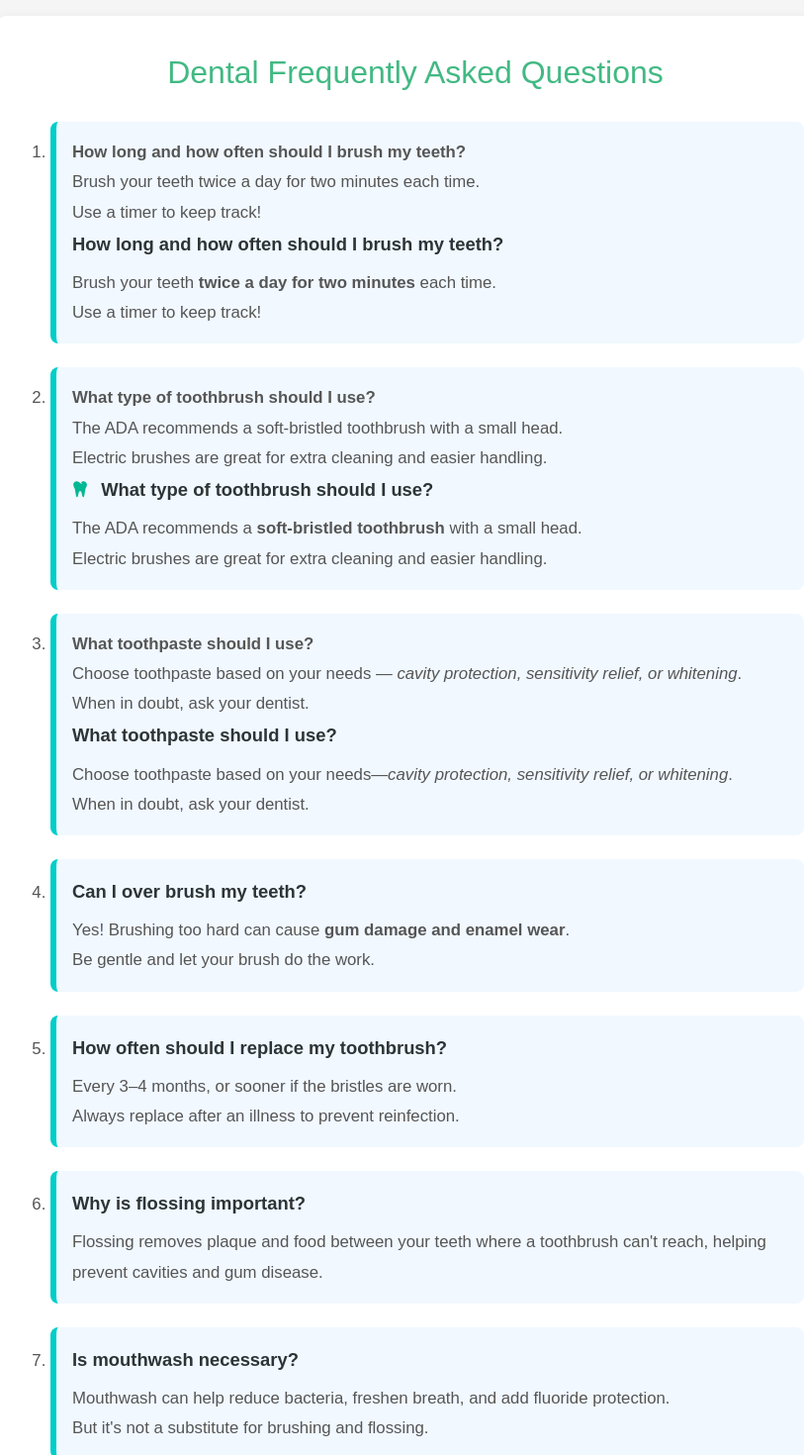
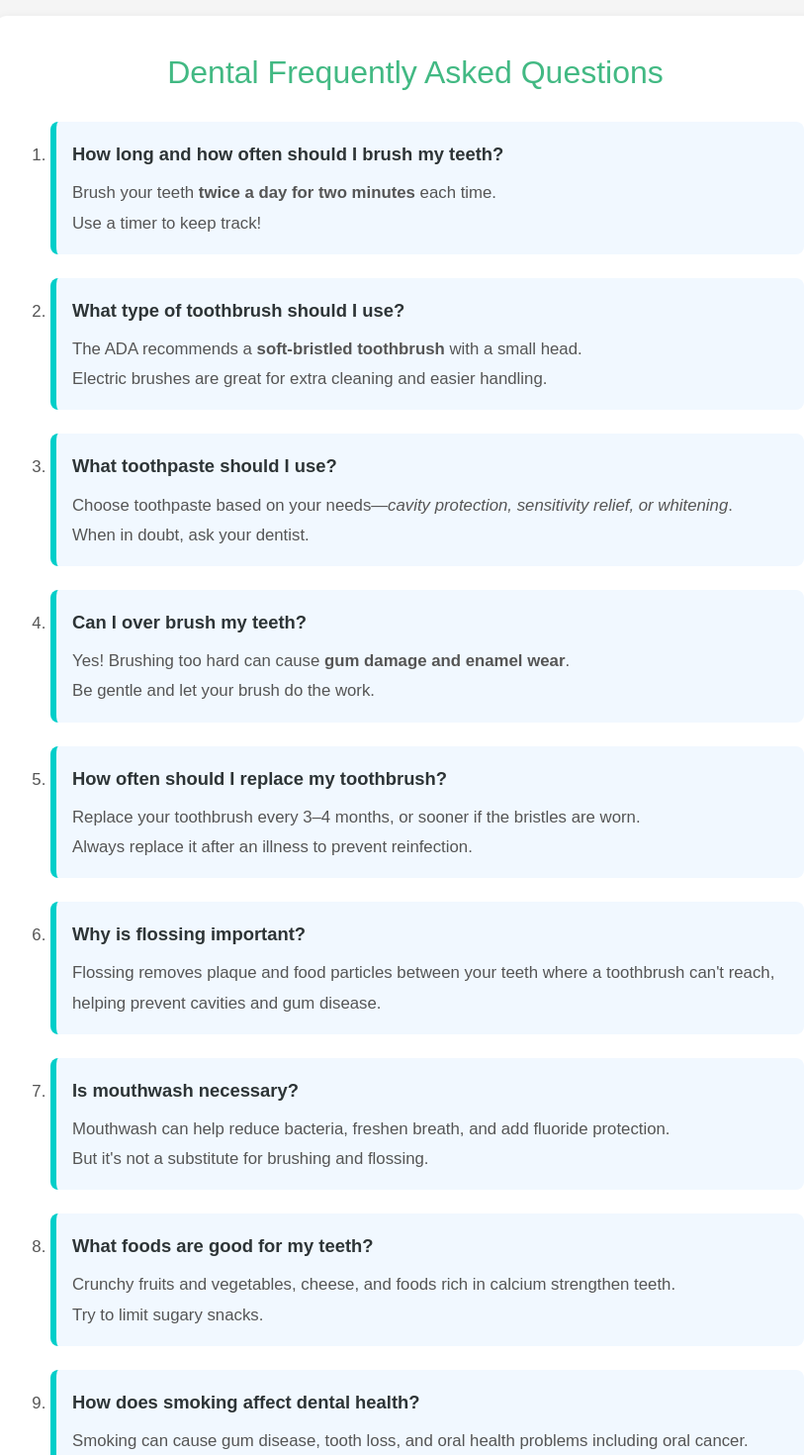
Before and after one commit to Happy-smiles-UNC/happy-smiles, a Vue app: page /faq in a window 1280 px wide. Shown: the part 140-1610 px from the top of the page at 99% size, without its empty margins (220-1033 px from the left). Built offline with nearby package versions, Linux system fonts and the light colour scheme; what highcharts-vue would draw is missing.

Commit message:
removed icons and changed phrasing

```diff
--- a/src/components/DentalFAQ.vue
+++ b/src/components/DentalFAQ.vue
@@ -1,65 +1,56 @@
 <template>
   <div class="faq-page">
-    <h2><font-awesome-icon icon="fa-solid fa-question-circle" class="icon" /> Dental Frequently Asked Questions</h2>
+    <h2>Dental Frequently Asked Questions</h2>
     <div class="faq-list">
       <ol>
         <li>
-          <strong><font-awesome-icon icon="fa-solid fa-toothbrush" class="icon" /> How long and how often should I brush my teeth?</strong><br />
-          Brush your teeth twice a day for two minutes each time.<br />
-          Use a timer to keep track!
-          <div class="question"><font-awesome-icon icon="fa-solid fa-toothbrush" class="icon" /> How long and how often should I brush my teeth?</div>
+          <div class="question">How long and how often should I brush my teeth?</div>
           Brush your teeth <strong>twice a day for two minutes</strong> each time.<br /> Use a timer to keep track!
         </li>
 
         <li>
-          <strong>What type of toothbrush should I use?</strong><br />
-          The ADA recommends a soft-bristled toothbrush with a small head.<br />
-          Electric brushes are great for extra cleaning and easier handling.
-          <div class="question"><font-awesome-icon icon="fa-solid fa-tooth" class="icon" /> What type of toothbrush should I use?</div>
+          <div class="question">What type of toothbrush should I use?</div>
           The ADA recommends a <strong>soft-bristled toothbrush</strong> with a small head.<br /> Electric brushes are great for extra cleaning and easier handling.
         </li>
 
         <li>
-          <strong><font-awesome-icon icon="fa-solid fa-pump-soap" class="icon" /> What toothpaste should I use?</strong><br />
-          Choose toothpaste based on your needs — <em>cavity protection, sensitivity relief, or whitening</em>.<br />
-          When in doubt, ask your dentist.
-          <div class="question"><font-awesome-icon icon="fa-solid fa-pump-soap" class="icon" /> What toothpaste should I use?</div>
+          <div class="question">What toothpaste should I use?</div>
           Choose toothpaste based on your needs—<em>cavity protection, sensitivity relief, or whitening</em>.<br /> When in doubt, ask your dentist.
         </li>
 
         <li>
-          <div class="question"><font-awesome-icon icon="fa-solid fa-triangle-exclamation" class="icon" /> Can I over brush my teeth?</div>
+          <div class="question">Can I over brush my teeth?</div>
           Yes! Brushing too hard can cause <strong>gum damage and enamel wear</strong>.<br /> Be gentle and let your brush do the work.
         </li>
 
         <li>
-          <div class="question"><font-awesome-icon icon="fa-solid fa-recycle" class="icon" /> How often should I replace my toothbrush?</div>
-          Every 3–4 months, or sooner if the bristles are worn.<br /> Always replace after an illness to prevent reinfection.
+          <div class="question">How often should I replace my toothbrush?</div>
+          Replace your toothbrush every 3–4 months, or sooner if the bristles are worn.<br /> Always replace it after an illness to prevent reinfection.
         </li>
 
         <li>
-          <div class="question"><font-awesome-icon icon="fa-solid fa-bolt" class="icon" /> Why is flossing important?</div>
-          Flossing removes plaque and food between your teeth where a toothbrush can't reach, helping prevent cavities and gum disease.
+          <div class="question">Why is flossing important?</div>
+          Flossing removes plaque and food particles between your teeth where a toothbrush can't reach, helping prevent cavities and gum disease.
         </li>
 
         <li>
-          <div class="question"><font-awesome-icon icon="fa-solid fa-glass-water-droplet" class="icon" /> Is mouthwash necessary?</div>
+          <div class="question">Is mouthwash necessary?</div>
           Mouthwash can help reduce bacteria, freshen breath, and add fluoride protection.<br /> But it's not a substitute for brushing and flossing.
         </li>
 
         <li>
-          <div class="question"><font-awesome-icon icon="fa-solid fa-apple-whole" class="icon" /> What foods are good for my teeth?</div>
-          Crunchy fruits and vegetables, cheese, and foods rich in calcium strengthen teeth, while sugary snacks should be limited.
+          <div class="question">What foods are good for my teeth?</div>
+          Crunchy fruits and vegetables, cheese, and foods rich in calcium strengthen teeth.<br /> Try to limit sugary snacks.
         </li>
 
         <li>
-          <div class="question"><font-awesome-icon icon="fa-solid fa-smoking-ban" class="icon" /> How does smoking affect dental health?</div>
-          Smoking can cause gum disease, tooth loss, and serious oral health problems including oral cancer.<br /> Quitting greatly improves oral health.
+          <div class="question">How does smoking affect dental health?</div>
+          Smoking can cause gum disease, tooth loss, and oral health problems including oral cancer.<br /> Quitting smoking greatly improves your oral health.
         </li>
 
         <li>
-          <div class="question"><font-awesome-icon icon="fa-solid fa-child" class="icon" /> When should children first see a dentist?</div>
-          Children should visit a dentist by their first birthday or within six months of their first tooth erupting.
+          <div class="question">When should children first see a dentist?</div>
+          Children should visit a dentist by their first birthday or within six months after their first tooth erupts.
         </li>
       </ol>
     </div>
```
